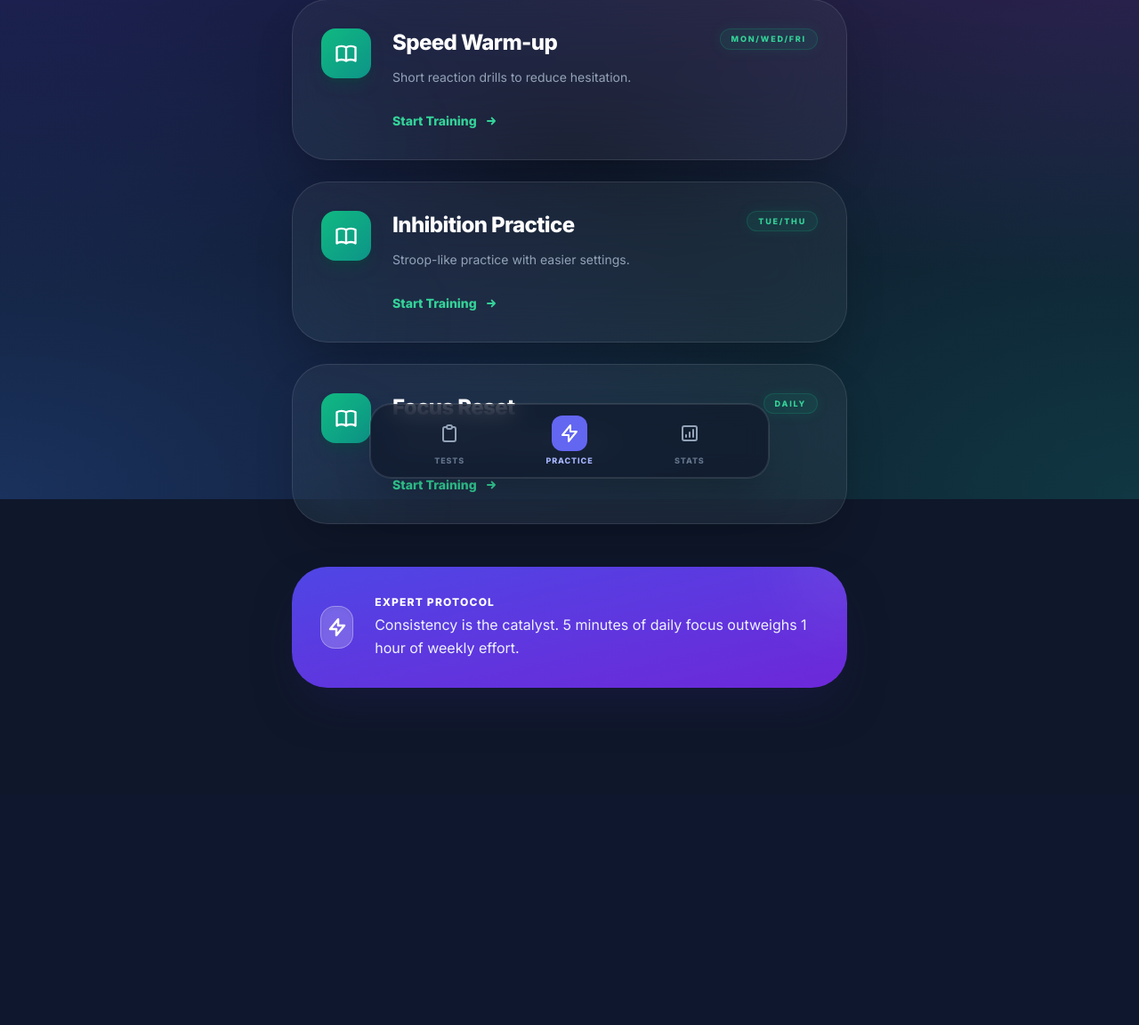
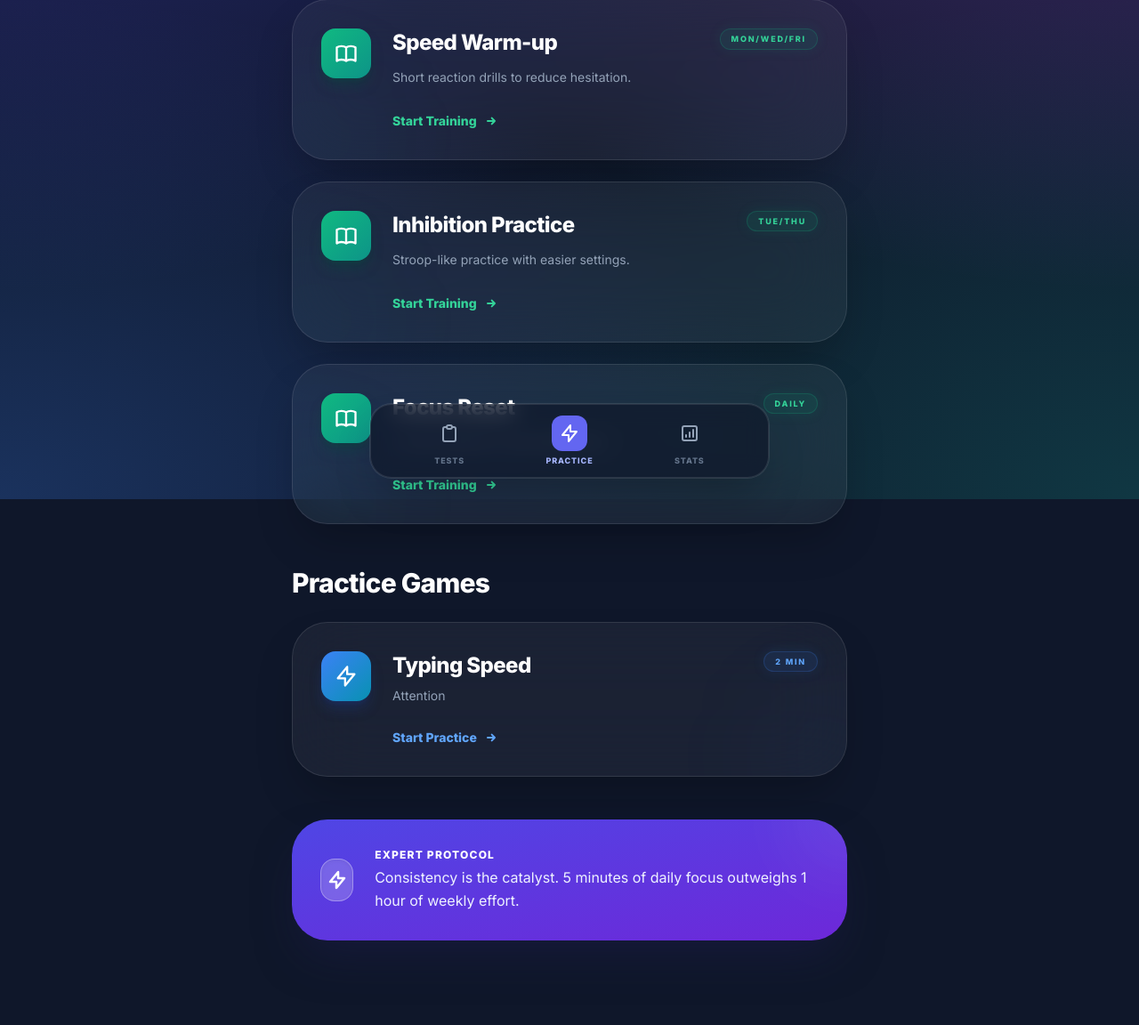
Before and after one commit to celine-propel/memory-lane, a Flask app: page /practice in a window 1280 px wide. Shown: the part 239-1391 px from the top of the page at 89% size. Before the commit the page ends 1012 px from the top, so only its background shows below. Run offline with Flask 3, Linux system fonts and the light colour scheme; the visitor is signed in with stand-in values (Sample User, id 1); data comes from the database, SQL or seed files in the repository; some libraries are stand-ins or nearby versions.

Commit message:
Moving typing to practice

```diff
--- a/app.py
+++ b/app.py
@@ -95,8 +95,6 @@ def tests():
             "domain": "Orientation", "minutes": 1},
         {"id": "tapping", "name": "Finger Tapping",
             "domain": "Attention", "minutes": 1},
-        {"id": "typing", "name": "Typing Speed",
-            "domain": "Attention", "minutes": 2},
         {"id": "visual_puzzle", "name": "Visual Puzzle",
             "domain": "Visualization", "minutes": 2},
     ]
@@ -107,6 +105,12 @@ def tests():
 @login_required
 def typing_test():
     return render_template("typing_test.html", user=current_user(), subtitle="Typing Assessment")
+
+
+@app.route("/practice/typing")
+@login_required
+def practice_typing():
+    return render_template("typing_test.html", user=current_user(), subtitle="Typing Speed Practice")
 
 
 @app.route("/game/stroop")
@@ -150,7 +154,11 @@ def practice():
         {"name": "Focus Reset",
             "desc": "1-minute attention reset before tests.", "days": "Daily"},
     ]
-    return render_template("practice.html", plan=plan, user=current_user(), subtitle="Personalized training")
+    games = [
+        {"id": "typing", "name": "Typing Speed",
+            "domain": "Attention", "minutes": 2},
+    ]
+    return render_template("practice.html", plan=plan, games=games, user=current_user(), subtitle="Personalized training")
 
 
 @app.route("/dashboard")
--- a/templates/practice.html
+++ b/templates/practice.html
@@ -45,6 +45,44 @@
     {% endif %}
   </div>
 
+  <!-- Practice Games Section -->
+  {% if games %}
+  <div class="mt-12 mb-8">
+    <h2 class="text-3xl font-black text-white tracking-tight leading-tight mb-6">Practice Games</h2>
+    <div class="grid gap-6">
+      {% for game in games %}
+        <a href="/practice/{{ game.id }}" class="relative group bg-white/5 backdrop-blur-2xl border border-white/10 rounded-[2.5rem] p-8 shadow-2xl transition-all hover:-translate-y-1 hover:border-blue-500/30 overflow-hidden no-underline">
+          <div class="absolute top-8 right-8 px-3 py-1 bg-blue-500/10 text-blue-400 text-[9px] font-black uppercase tracking-[0.2em] rounded-full border border-blue-500/20 shadow-[0_0_15px_rgba(59,130,246,0.1)]">
+            {{ game.minutes }} min
+          </div>
+
+          <div class="absolute -right-10 -bottom-10 w-32 h-32 bg-blue-500/5 rounded-full blur-3xl group-hover:bg-blue-500/10 transition-all"></div>
+
+          <div class="flex items-start gap-6 relative z-10">
+            <div class="w-14 h-14 bg-gradient-to-br from-blue-500 to-cyan-600 rounded-2xl flex items-center justify-center text-white shrink-0 shadow-lg shadow-blue-900/40 group-hover:rotate-3 transition-transform">
+              <svg class="w-7 h-7" fill="none" stroke="currentColor" viewBox="0 0 24 24">
+                <path stroke-linecap="round" stroke-linejoin="round" stroke-width="2" d="M13 10V3L4 14h7v7l9-11h-7z"></path>
+              </svg>
+            </div>
+
+            <div class="pr-12 flex-1">
+              <h3 class="text-2xl font-black text-white tracking-tight group-hover:text-blue-300 transition-colors">{{ game.name }}</h3>
+              <p class="mt-2 text-slate-400 text-sm font-medium">{{ game.domain }}</p>
+
+              <div class="mt-6">
+                  <div class="inline-flex items-center gap-2 text-sm font-black text-blue-400 group-hover:text-blue-300 transition-all">
+                      <span>Start Practice</span>
+                      <svg class="w-4 h-4 transform group-hover:translate-x-1 transition-transform" fill="none" stroke="currentColor" viewBox="0 0 24 24"><path stroke-linecap="round" stroke-linejoin="round" stroke-width="3" d="M13 7l5 5m0 0l-5 5m5-5H6"></path></svg>
+                  </div>
+              </div>
+            </div>
+          </div>
+        </a>
+      {% endfor %}
+    </div>
+  </div>
+  {% endif %}
+
   <div class="mt-12 group relative overflow-hidden p-8 rounded-[2.5rem] bg-gradient-to-br from-indigo-600 to-violet-700 shadow-2xl shadow-indigo-950/50 transition-all hover:scale-[1.01]">
     <div class="absolute top-0 right-0 w-32 h-32 bg-white/10 rounded-full -mr-16 -mt-16 blur-2xl animate-pulse"></div>
 
```
